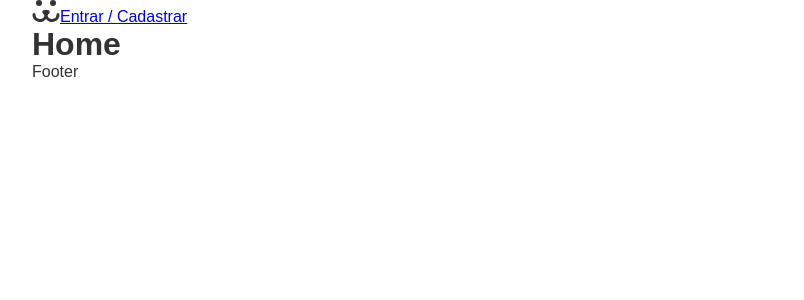
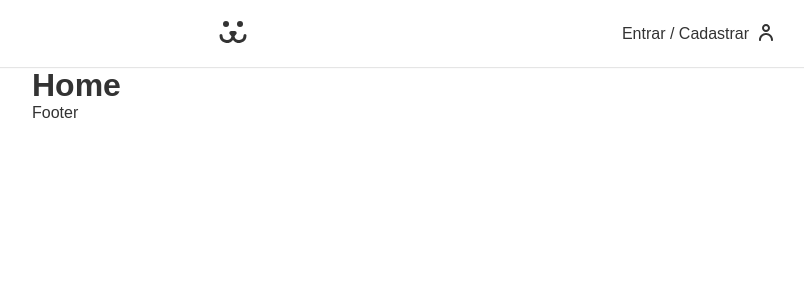
Before and after one commit to saulomartins1/dogz, a React (Vite) app: page / in a window 1280 px wide. Shown: the top 300 px of the page, without its empty margins (144-948 px from the left). Built offline with nearby package versions, Linux system fonts and the light colour scheme.

Commit message:
Header area and styles finished

```diff
--- a/src/App.css
+++ b/src/App.css
@@ -6,11 +6,15 @@
     --font-second: 'Spectral', Georgia;
 }
 
+/* CSS Reset ===============*/
 * {
     box-sizing: border-box;
 }
 
 body {
+    /* header height size*/
+    padding-top: 4.20rem;
+
     margin: 0;
     color: #333;
     font-family: var(--font-main);
@@ -43,6 +47,14 @@ input {
     color: #333;
 }
 
+a {
+    text-decoration: none;
+    color: #333;
+}
+
+/* ===============  */
+
+
 /* Class geral, englobará o App.jsx */
 .container {
     max-width: 60rem;
--- a/src/Components/Header.jsx
+++ b/src/Components/Header.jsx
@@ -6,11 +6,11 @@ import DogzLogo from '../Assets/dogz.svg?react'
 function Header() {
     return (
         <header className={styles.header}>
-            <nav>
-                <Link to='/' aria-label='Dogz - Home'>
+            <nav className={`${styles.nav} container`}>
+                <Link className={styles.logo} to='/' aria-label='Dogz - Home'>
                     <DogzLogo />
                 </Link>
-                <Link to='/login'>Entrar / Cadastrar</Link>
+                <Link className={styles.login} to='/login'>Entrar / Cadastrar</Link>
             </nav>
         </header>
     )
--- a/src/Components/Header.module.css
+++ b/src/Components/Header.module.css
@@ -0,0 +1,38 @@
+.header {
+    position: fixed;
+    width: 100%;
+    left: 0;
+    right: 0;
+    padding: .6rem 0;
+    background-color: #fff;
+    box-shadow: 0px 1px 1px rgba(0, 0, 0, 0.1);
+    top: 0;
+    z-index: 99;
+}
+
+.nav {
+    display: flex;
+    justify-content: space-around;
+    align-items: center;
+    height: 3rem;
+}
+
+.logo {
+    padding: .6rem 0;
+}
+
+.login {
+    display: flex;
+    align-items: center;
+}
+
+.login::after {
+    content: '';
+    background: url('../Assets/usuario.svg') no-repeat center center;
+    margin-left: .6rem;
+    display: inline-block;
+    width: 14px;
+    height: 17px;
+    position: relative;
+    top: -1px;
+}
```
